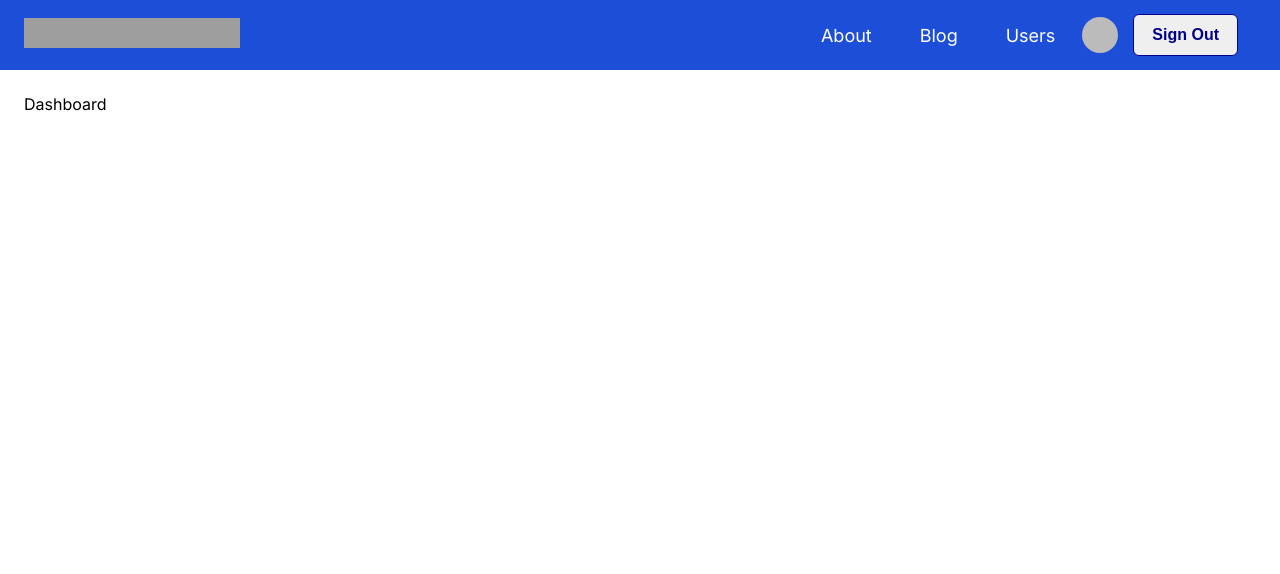
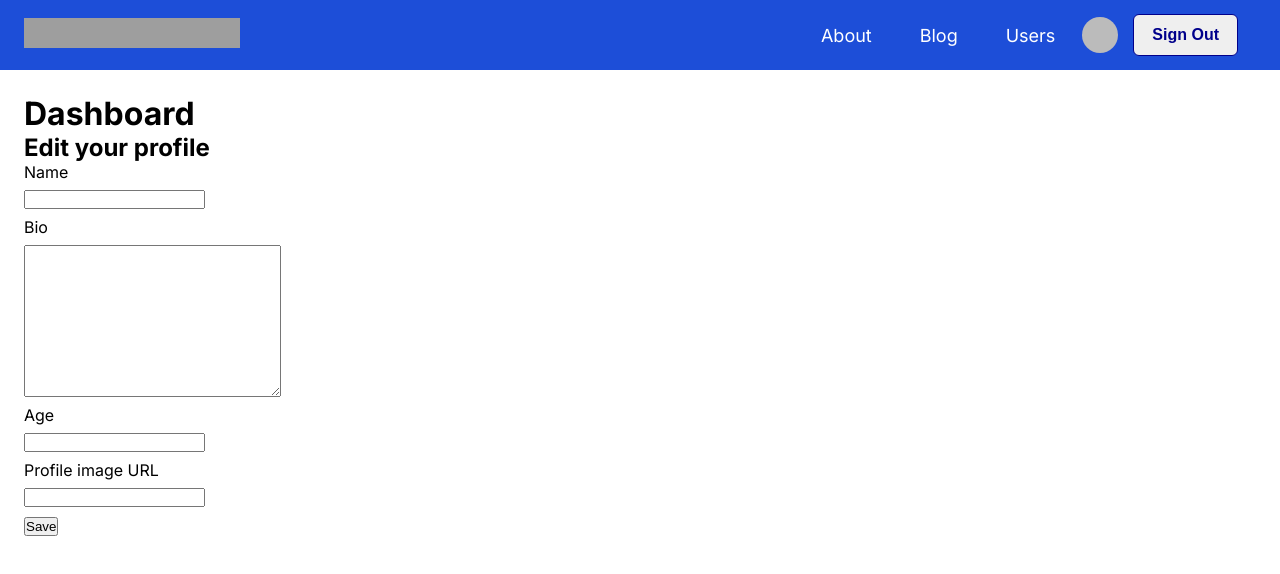
Before and after one commit to Natentado/nextjs-myspace, a Next.js app in the folder nextjs-space/: page /dashboard in a window 1280 px wide. Shown: the top 574 px of the page. Built offline with nearby package versions, Linux system fonts and the light colour scheme; no server answers; sample sign-in values are in the browser's storage; grey boxes are pictures that could not be loaded.

Commit message:
feat: dashboard form implemented

```diff
--- /dev/null
+++ b/nextjs-space/app/dashboard/ProfileForm.tsx
@@ -0,0 +1,53 @@
+"use client";
+
+import { FormEvent } from "react";
+
+const ProfileForm = ({user}: any) => {
+
+    const updateUser = async (e: FormEvent<HTMLFormElement>) => {
+        e.preventDefault();
+
+        const formData = new FormData(e.currentTarget);
+        const body = {
+            name: formData.get("name"),
+            bio: formData.get("bio"),
+            age: formData.get("age"),
+            image: formData.get("image"),
+        };
+
+        const res = await fetch("/api/user", {
+            method: "PUT",
+            body: JSON.stringify(body),
+            headers: {
+                "Content-Type": "application/json"
+            }
+        });
+
+        await res.json();
+    };
+
+    return (
+        <div>
+            <h2>Edit your profile</h2>
+            <form onSubmit={updateUser}>
+                <label htmlFor="name">Name</label>
+                <input type="text" name="name" defaultValue={user?.name??""} />
+                <label htmlFor="bio">Bio</label>
+                <textarea
+                    name="bio"
+                    cols={30}
+                    rows={10}
+                    defaultValue={user?.bio??""}
+                />
+                <label htmlFor="age">Age</label>
+                <input type="text" name="age" defaultValue={user?.age??0} />
+                <label htmlFor="image">Profile image URL</label>
+                <input type="text" name="image" defaultValue={user?.image??""} />
+
+                <button type="submit">Save</button>
+            </form>
+        </div>
+    )
+};
+
+export default ProfileForm;
--- a/nextjs-space/app/dashboard/page.tsx
+++ b/nextjs-space/app/dashboard/page.tsx
@@ -1,17 +1,24 @@
 import style from "./style.module.scss";
 import { getServerSession } from "next-auth";
 import { redirect } from "next/navigation";
+import { authOptions } from "../api/auth/[...nextauth]/route";
+import { prisma } from "@/lib/prisma";
+import ProfileForm from "./ProfileForm";
 
 const Dashboard = async () => {
-    const session = await getServerSession();
+    const session = await getServerSession(authOptions);
 
     if(!session){
         redirect("/api/auth/signin");
     };
 
+    const currentUserEmail = session.user?.email!;
+    const user = prisma.user.findUnique({where: {email: currentUserEmail}});
+
     return (
         <main>
-            Dashboard
+            <h1>Dashboard</h1>
+            <ProfileForm user={user} />
         </main>
     )
 };
```
